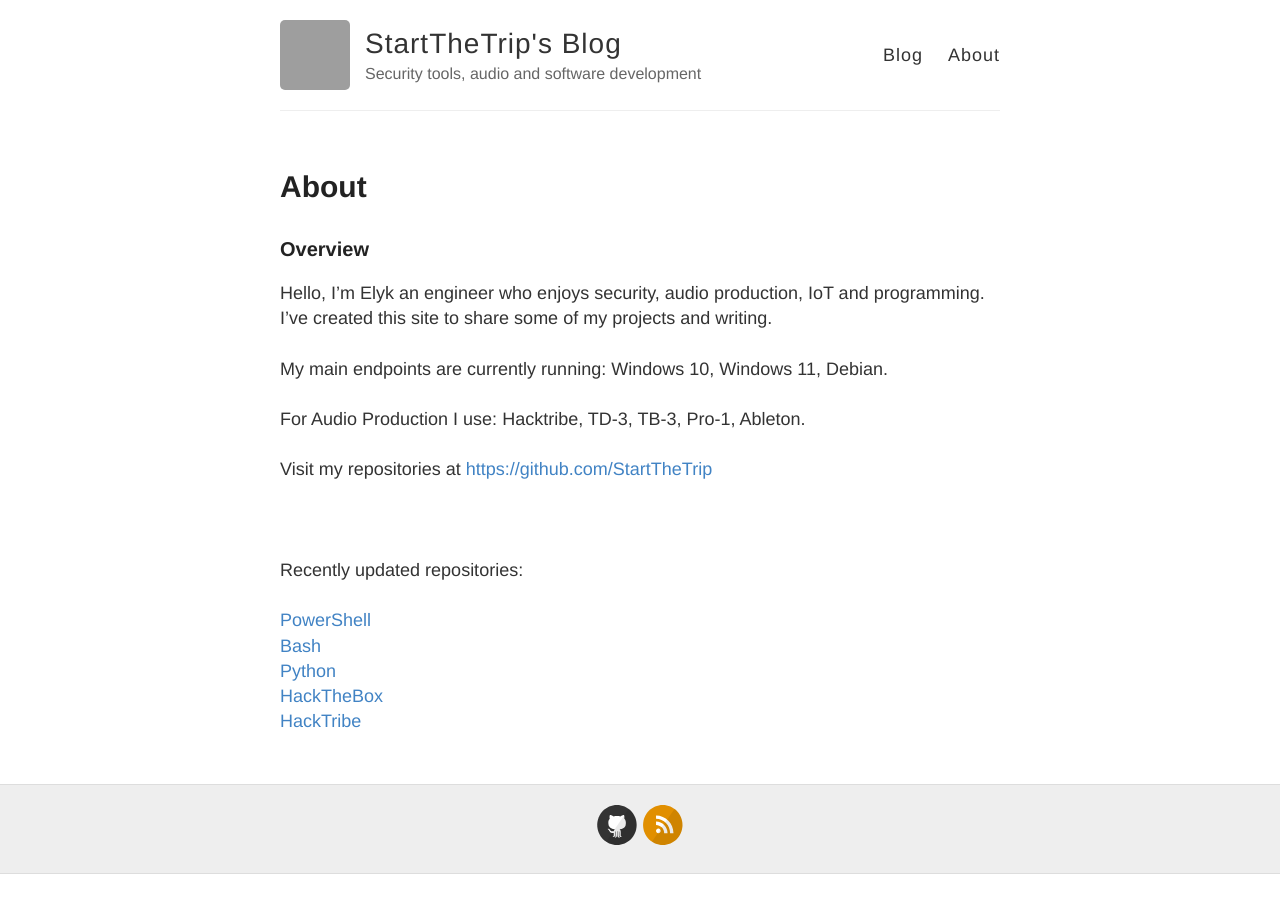
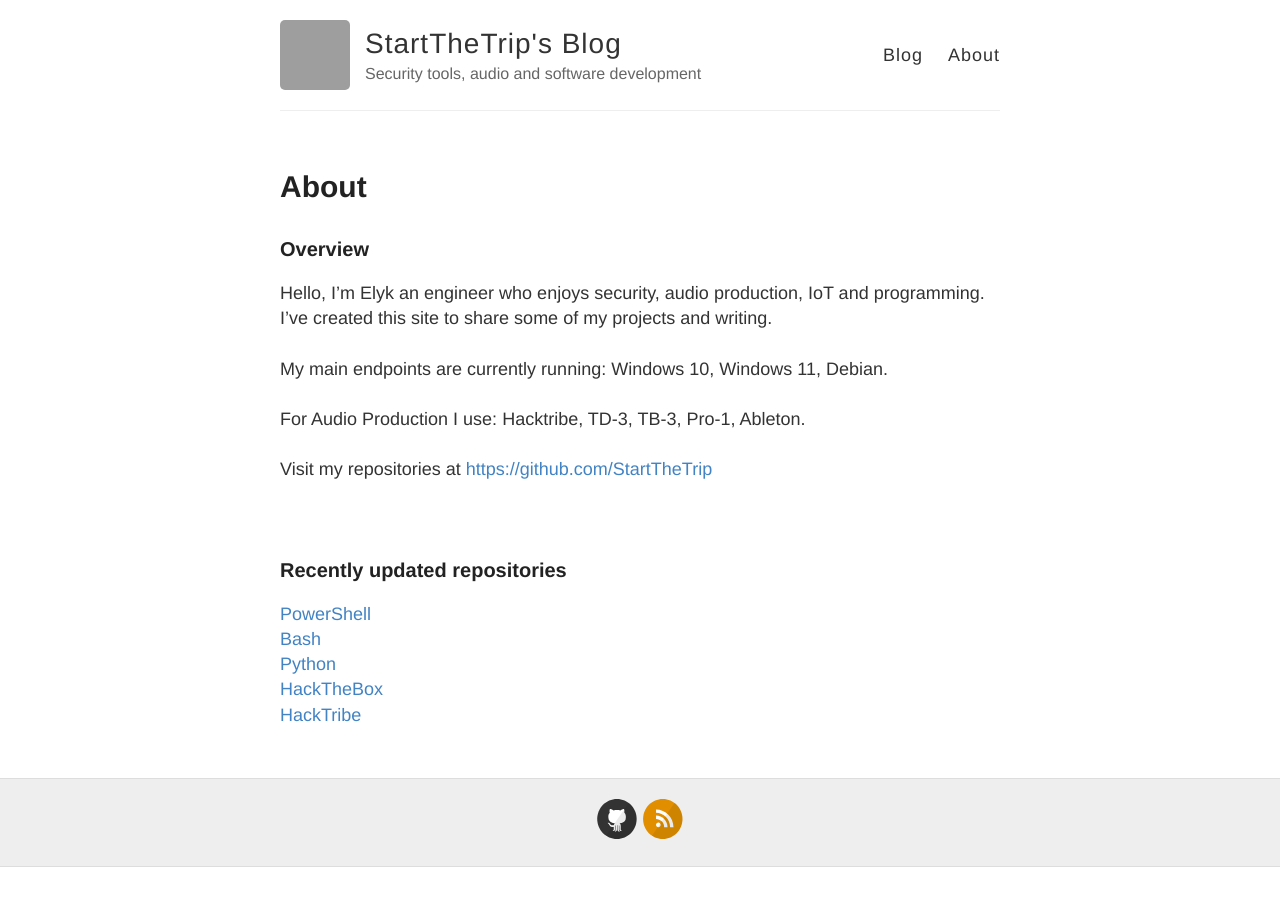
Before and after one commit to StartTheTrip/startthetrip.github.io, a Jekyll site: the page built from about.md, in a window 1280 px wide. Built offline with Jekyll 4.4.1, drawn with Linux system fonts in a browser that asks for light colours; grey boxes are pictures that could not be loaded.

Commit message:
About: Add heading

```diff
--- a/about.md
+++ b/about.md
@@ -9,8 +9,8 @@ Hello, I'm Elyk an engineer who enjoys security, audio production, IoT and progr
 My main endpoints are currently running: Windows 10, Windows 11, Debian.<br /><br />
 For Audio Production I use: Hacktribe, TD-3, TB-3, Pro-1, Ableton.<br><br>
 Visit my repositories at <a href="https://github.com/StartTheTrip">https://github.com/StartTheTrip</a><br><br>
-<br><br>
-Recently updated repositories:<br><br>
+<br>
+### Recently updated repositories
 <a href="https://github.com/StartTheTrip/PowerShell">PowerShell</a><br>
 <a href="https://github.com/StartTheTrip/Bash">Bash</a><br>
 <a href="https://github.com/StartTheTrip/Python">Python</a><br>
```
